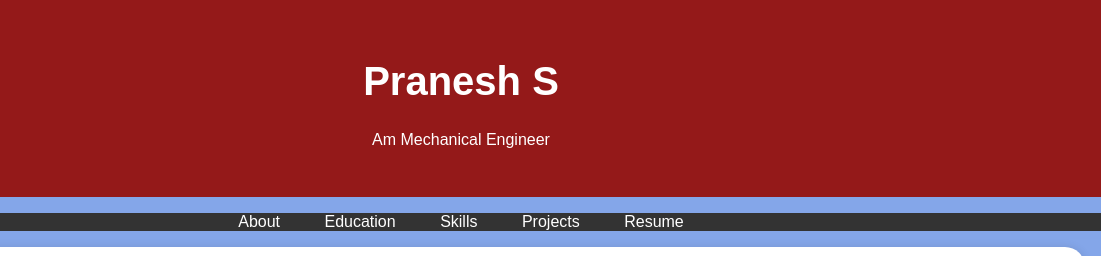
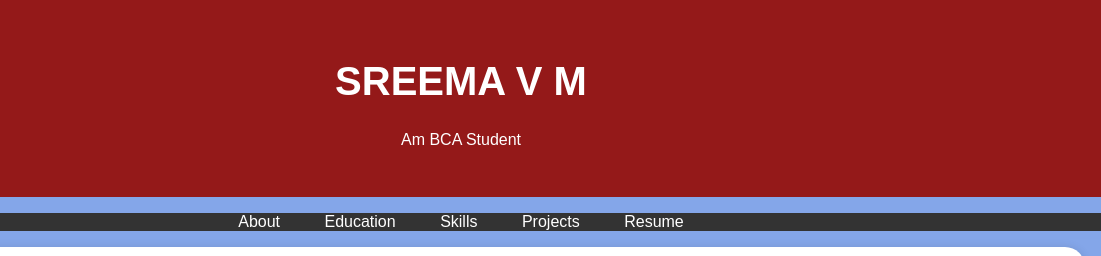
Before and after one commit to Sreema-07/naanmudhalvansreema, a plain HTML site: page index.html in a window 1280 px wide. Shown: the top 256 px of the page, 179-1280 px from the left. Drawn offline with Linux system fonts and the light colour scheme.

Commit message:
Update index.html

```diff
--- a/index.html
+++ b/index.html
@@ -96,8 +96,8 @@
         <div class="header-content">
             <!-- Add your profile picture here -->
             <img src="passport photo.jpg" alt="Your Profile Picture" class="profile-picture">
-            <h1>Pranesh S</h1>
-            <p>Am Mechanical Engineer</p>
+            <h1>SREEMA V M</h1>
+            <p>Am BCA Student</p>
         </div>
     </header>
 
```
